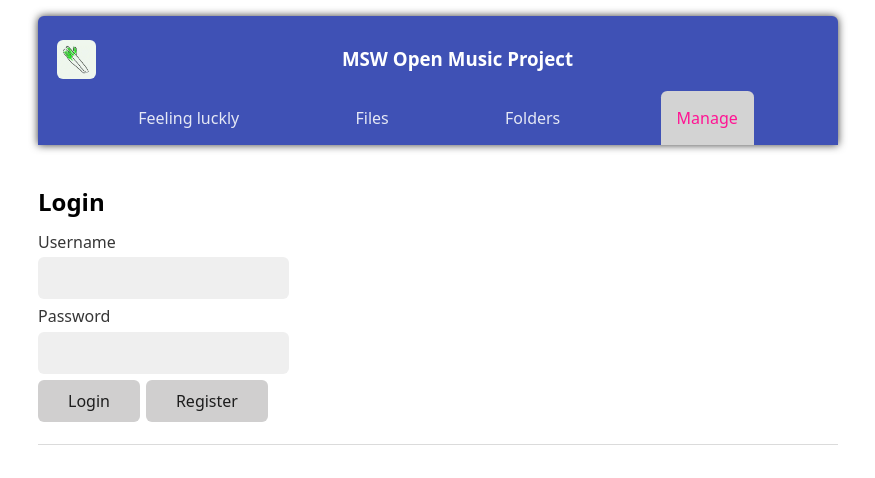
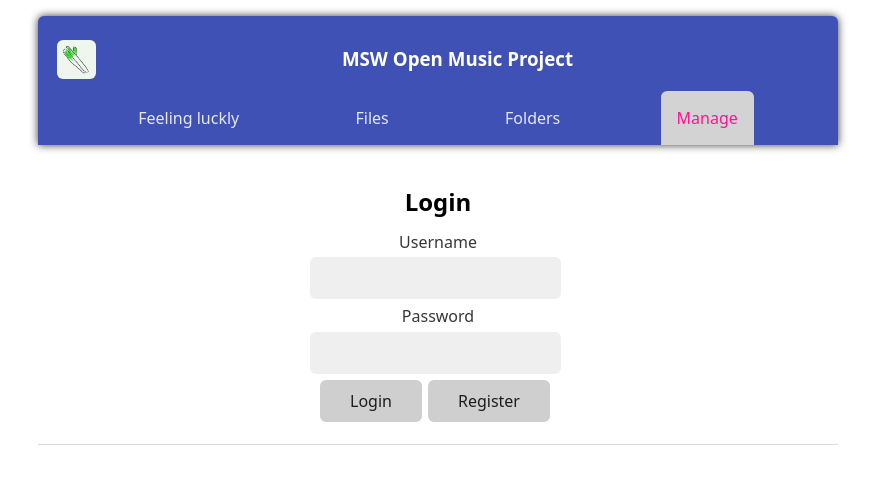
Before and after one commit to heimoshuiyu/msw-open-music, a React (Create React App) app in the folder web/: page /#/manage/login in a window 1280 px wide. Shown: the top 478 px of the page, without its empty margins (202-1077 px from the left). Built offline with nearby package versions, Linux system fonts and the light colour scheme; no server answers.

Commit message:
Fix: center Login and Manage page

```diff
--- a/web/src/component/Login.js
+++ b/web/src/component/Login.js
@@ -6,7 +6,7 @@ function Login(props) {
   let [username, setUsername] = useState("");
   let [password, setPassword] = useState("");
   return (
-    <div>
+    <div className="page">
       <h2>Login</h2>
       <label htmlFor="username">Username</label>
       <input
--- a/web/src/component/Manage.js
+++ b/web/src/component/Manage.js
@@ -5,7 +5,7 @@ function Manage(props) {
   let navigate = useNavigate();
 
   return (
-    <div>
+    <div className="page">
       <h2>Manage</h2>
       <p>Hi, {props.user.username}</p>
       {props.user.role === 0 && (
@@ -44,9 +44,11 @@ function Manage(props) {
         </button>
       )}
       <hr />
-      <button onClick={() => navigate("/manage/tags")}>Tags</button>
-      <button onClick={() => navigate("/manage/users")}>Users</button>
-      <button onClick={() => navigate("/manage/feedbacks")}>Feedbacks</button>
+      <div className="horizontal">
+        <button onClick={() => navigate("/manage/tags")}>Tags</button>
+        <button onClick={() => navigate("/manage/users")}>Users</button>
+        <button onClick={() => navigate("/manage/feedbacks")}>Feedbacks</button>
+      </div>
       <Database />
     </div>
   );
```
